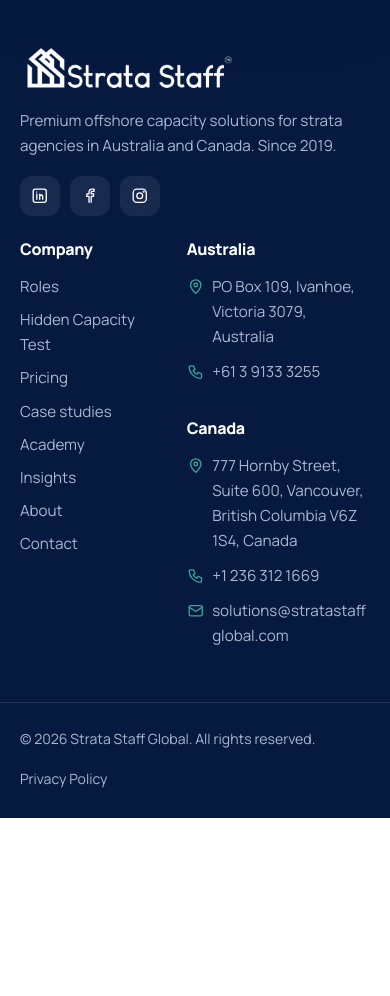
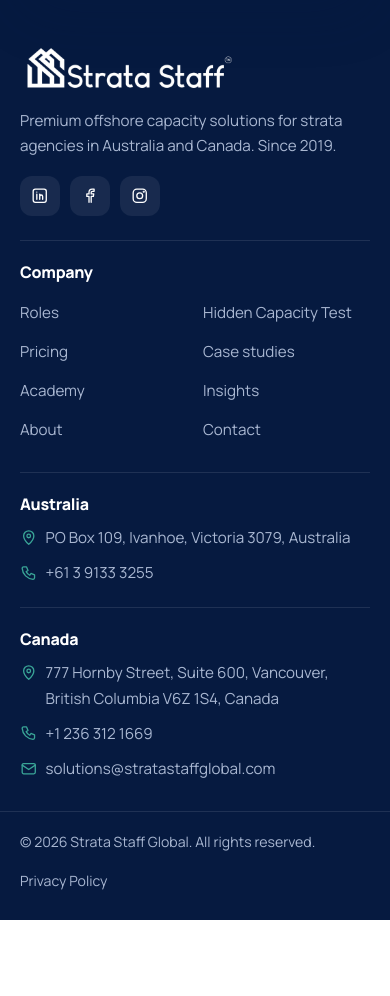
Before and after one commit to iantolentino/modern-ss, a PHP site: page /canada in a window 390 px wide. Shown: the part 2446-3442 px from the top of the page. Before the commit the page ends 3264 px from the top, so only its background shows below. Run offline with PHP 8.4, Linux system fonts and the light colour scheme; some libraries are stand-ins or nearby versions.

Commit message:
Footer on phones: one column, two-column company links, offices on their own rows
Addresses no longer wrap to five lines and the email no longer breaks mid-word.

Co-Authored-By: Claude Opus 5.5 <noreply@anthropic.com>

```diff
--- a/assets/css/site.css
+++ b/assets/css/site.css
@@ -1308,3 +1308,18 @@ html, body { overflow-x: clip; } /* slide-in and zoom animations start off to th
 .role-card .role-img--scene { aspect-ratio: 6 / 5; background: var(--tint); }
 .role-card .role-img--scene::before { display: none; }
 .role-card .role-img--scene img { width: 100%; height: 100%; margin: 0; object-fit: cover; object-position: center; -webkit-mask-image: none; mask-image: none; }
+
+/* Footer on phones: one column; Company links in two columns; each office on its own row so addresses and the email stay readable */
+@media (max-width: 600px) {
+  .footer-grid, .site-footer .footer-grid { grid-template-columns: 1fr; gap: 0; padding-bottom: 8px; }
+  .footer-brand, .footer-grid > div:nth-child(2) { grid-column: auto; grid-row: auto; }
+  .footer-brand { padding-bottom: 24px; }
+  .footer-grid > div:not(.footer-brand) { padding: 22px 0; border-top: 1px solid rgba(255, 255, 255, .1); }
+  .footer-grid > div:nth-child(2) ul { display: grid; grid-template-columns: 1fr 1fr; gap: 0 16px; }
+  .footer-grid > div:nth-child(2) li { margin: 0; }
+  .footer-grid > div:nth-child(2) li a { display: block; padding: 7px 0; }
+  .site-footer h3 { margin-bottom: 12px; }
+  .site-footer p, .site-footer a { overflow-wrap: normal; }
+  .site-footer p:last-child { margin-bottom: 0; }
+  .footer-bottom { justify-content: space-between; align-items: center; padding-top: 18px; }
+}
```
